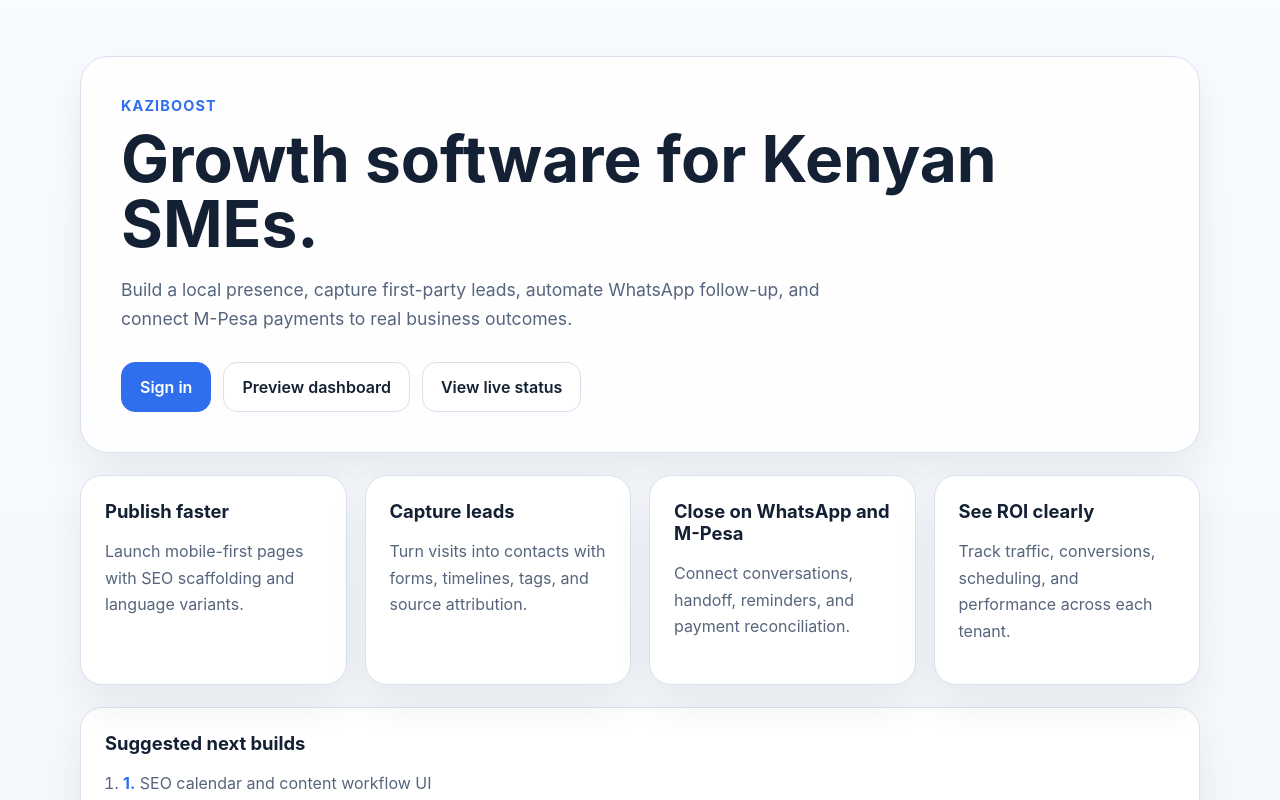
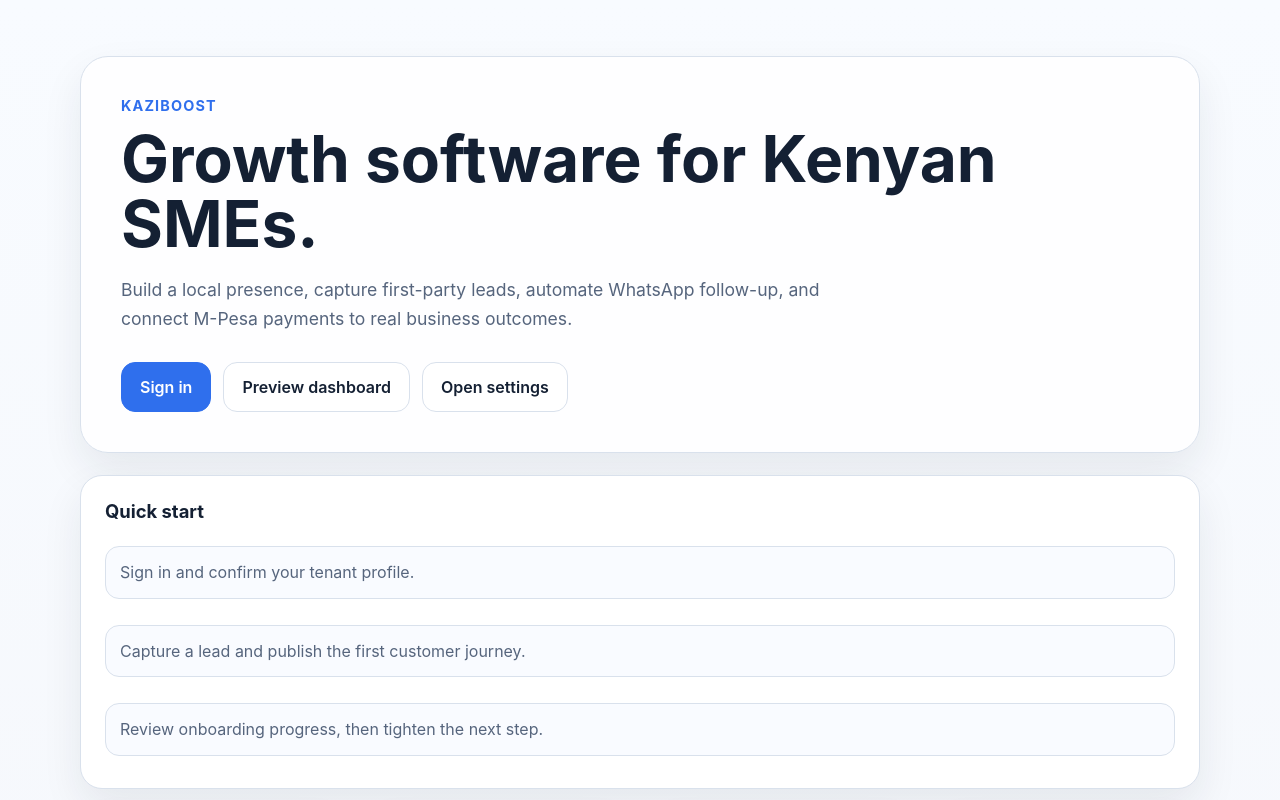
Before and after one commit to thadigitalguru/KaziBoost, a Next.js app in the folder apps/web/: page / in a window 1280 px wide. Shown: the top 800 px of the page. Built offline with nearby package versions, Linux system fonts and the light colour scheme.

Commit message:
feat(web): polish onboarding homepage journey

```diff
--- a/apps/web/app/globals.css
+++ b/apps/web/app/globals.css
@@ -219,6 +219,10 @@
 }
 
 .panel {
+  margin-top: 22px;
+}
+
+.quick-start {
   margin-top: 22px;
 }
 
--- a/apps/web/app/page.tsx
+++ b/apps/web/app/page.tsx
@@ -24,6 +24,12 @@
   'Field feedback and usability refinements',
 ];
 
+const quickStart = [
+  'Sign in and confirm your tenant profile.',
+  'Capture a lead and publish the first customer journey.',
+  'Review onboarding progress, then tighten the next step.',
+];
+
 export default function HomePage() {
   return (
     <main className="page-shell">
@@ -42,10 +48,19 @@
           <a className="button secondary" href="/dashboard">
             Preview dashboard
           </a>
-          <a className="button secondary" href="/dashboard">
-            View live status
+          <a className="button secondary" href="/dashboard/settings">
+            Open settings
           </a>
         </div>
+      </section>
+
+      <section className="panel quick-start">
+        <h2>Quick start</h2>
+        <ul className="pill-list">
+          {quickStart.map((item) => (
+            <li key={item}>{item}</li>
+          ))}
+        </ul>
       </section>
 
       <section className="grid">
```
